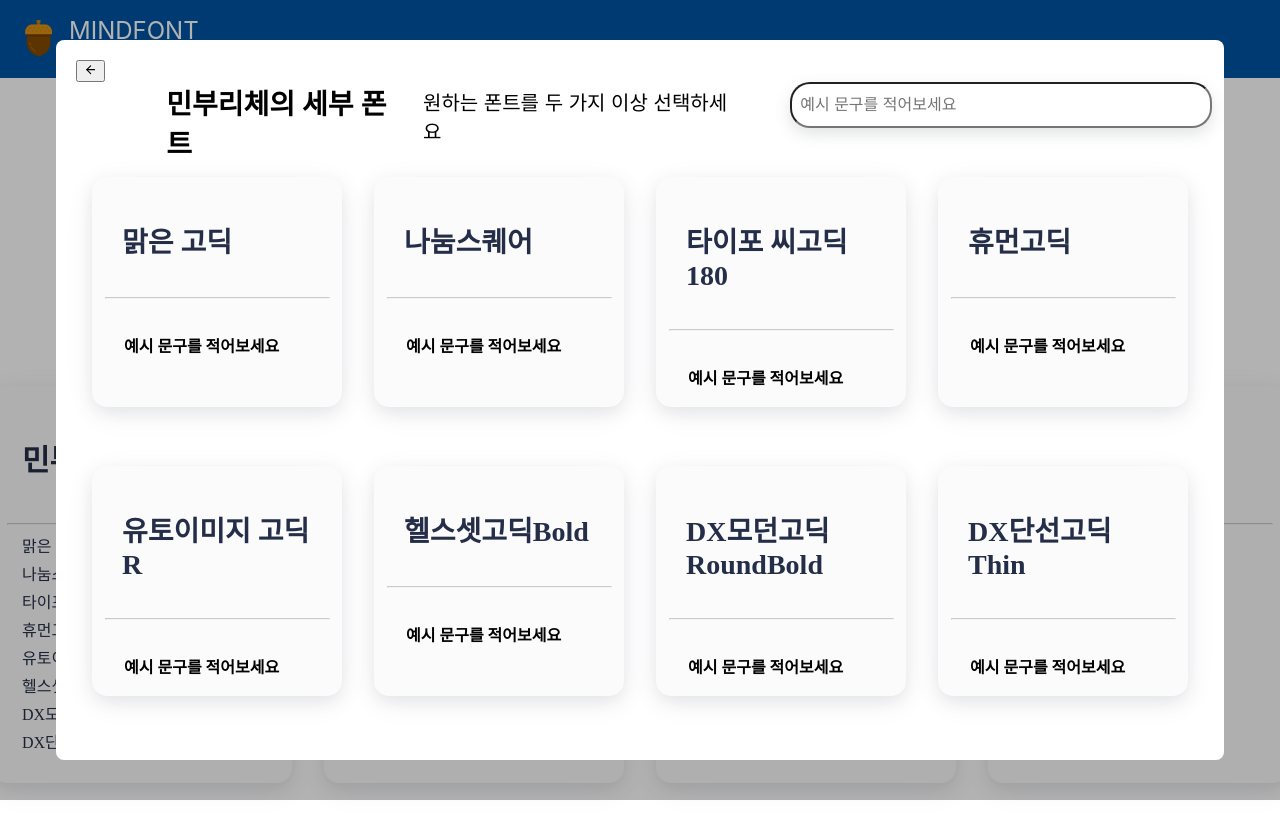
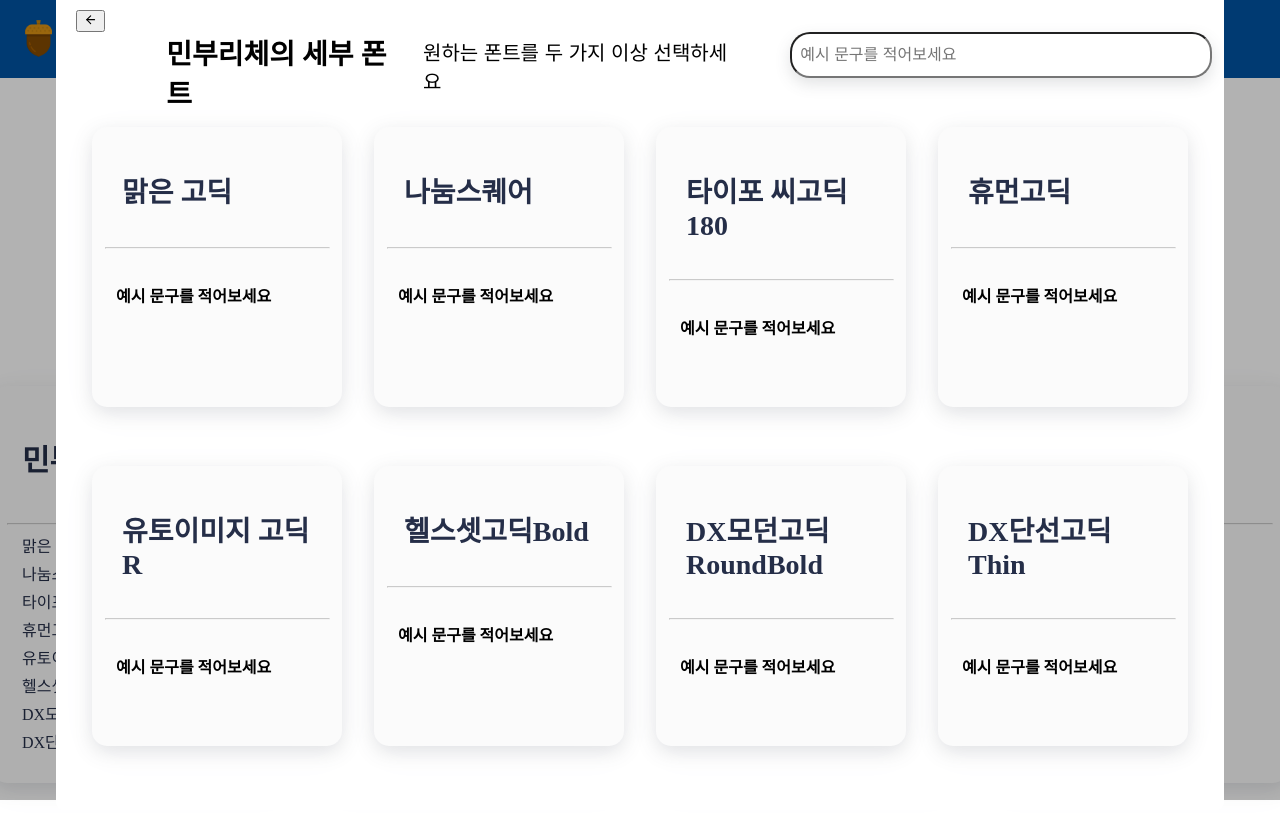
Before and after one commit to RijuKim/font_recommend_app, a React (Create React App) app in the folder font_recommend_app/: page / in a window 1280 px wide. Both pictures are taken after a click on the item 142 px from the left and 584 px from the top of the page. Shown: the top 838 px of the page. Built offline with nearby package versions, Linux system fonts and the light colour scheme; a web font is replaced by a local one.

Commit message:
팝업창 예시 문구 크기 조절

```diff
--- a/font_recommend_app/src/components/Cards.css
+++ b/font_recommend_app/src/components/Cards.css
@@ -235,7 +235,8 @@
     margin-top: 15px;
     flex-flow: column;
     width: 250px;
-    height: 230px;
+    min-height: 280px;
+    height: max-content;
     background-color: #FBFBFB;
     box-shadow: 0 6px 20px rgba(85, 88, 92, 0.17);
     -webkit-filter: drop-shadow(0 6px 20px rgba(56, 125, 255, 0.017));
@@ -276,6 +277,9 @@
 .pop_cards__item__info {
     padding: 0px 0px 0px 16px;
     font-size: 16px;
+    align-items: center;
+    margin-left: -4px;
+    margin-right: 2px;
 }
 
 @media only screen and (min-width: 1200px) {
```
